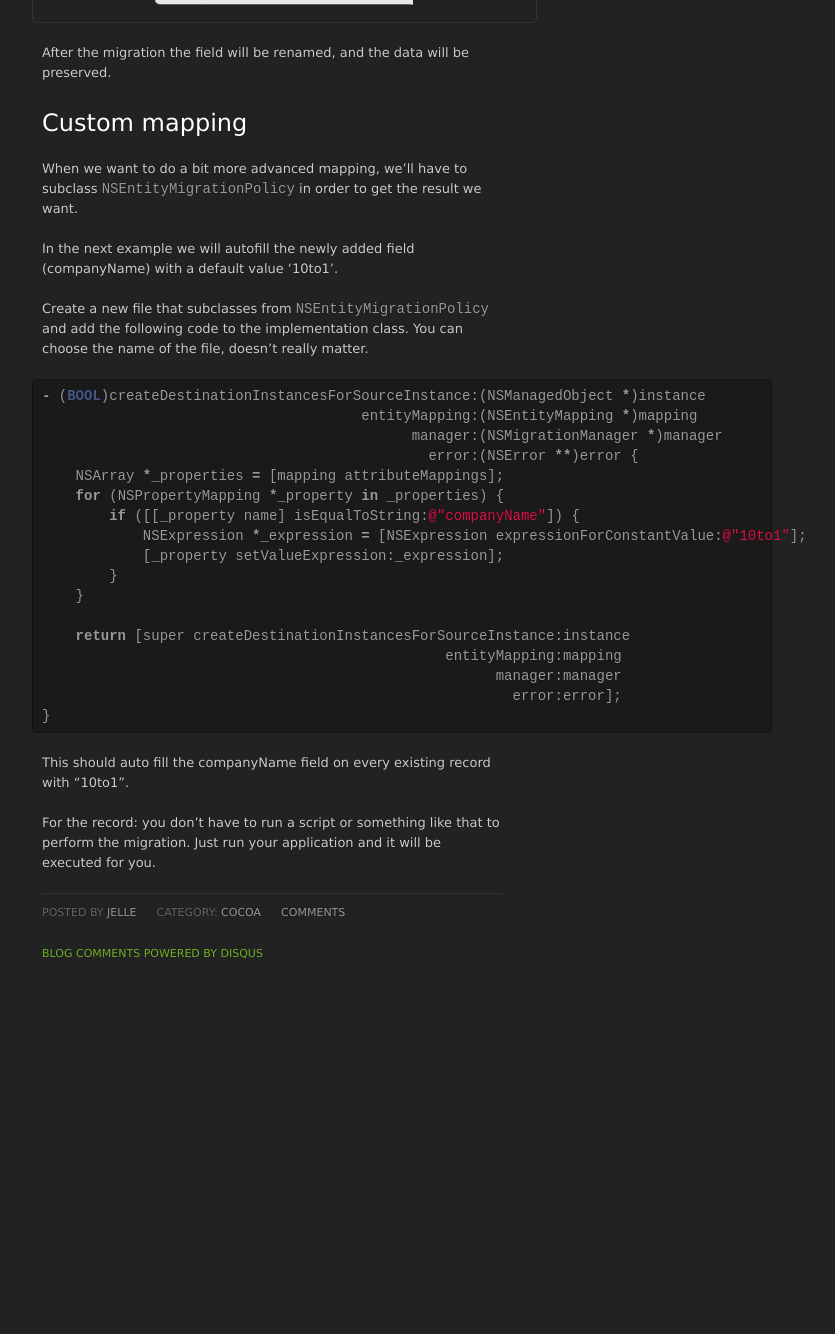
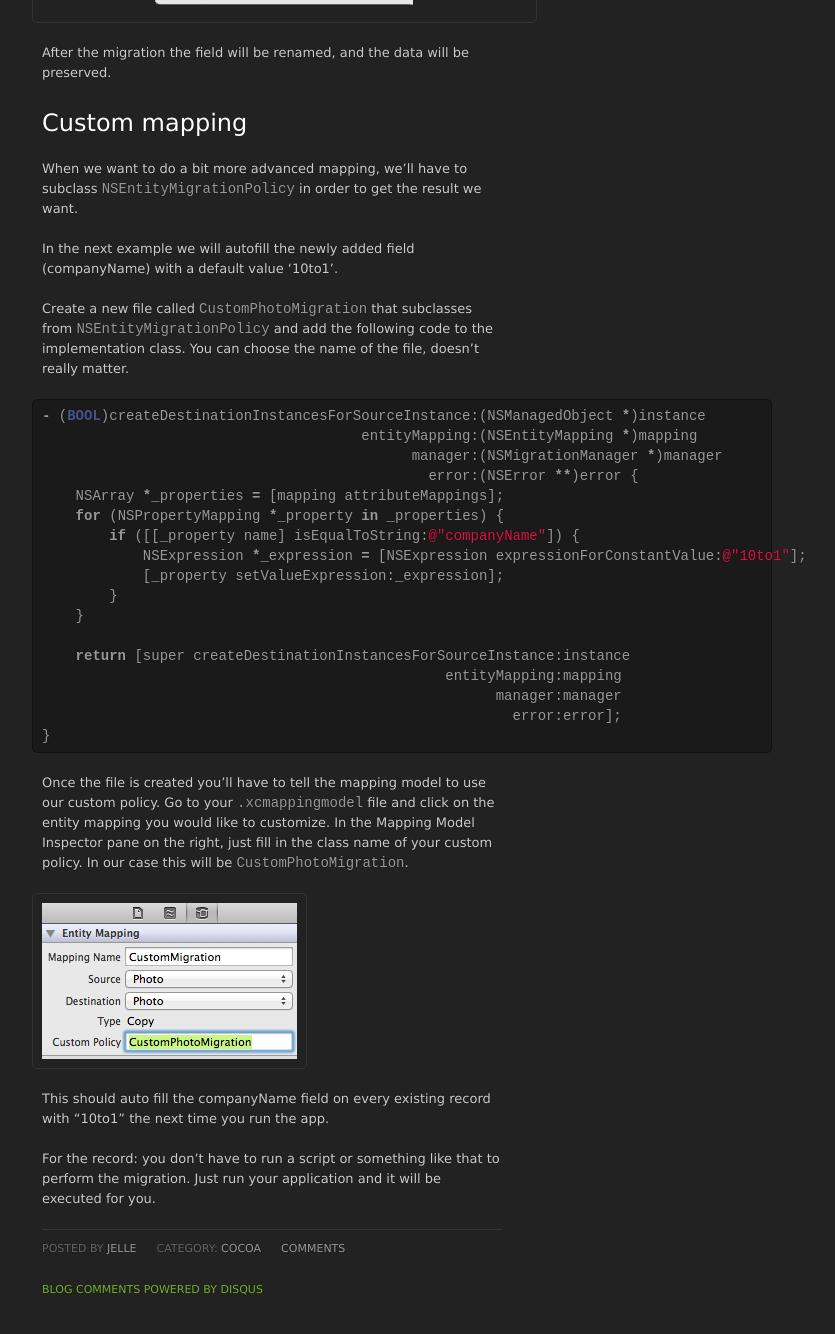
Before and after one commit to 10to1/10to1.github.com, a Jekyll site: the page built from _posts/2011-11-28-core-data-versioning.md, in a window 1280 px wide and 1400 px high, scrolled down 2339 px. Shown: the top 1334 px of the window, without its empty margins (208-1043 px from the left). Built offline with Jekyll 4.4.1, drawn with Linux system fonts in a browser that asks for light colours; comment, search, counter and statistics services are not loaded; before the commit the page ends 3403 px from its top, so only the background shows below that.

Commit message:
Forgot something in Core Data Versioning blog post

```diff
--- a/_posts/2011-11-28-core-data-versioning.md
+++ b/_posts/2011-11-28-core-data-versioning.md
@@ -44,7 +44,7 @@ When we want to do a bit more advanced mapping, we'll have to subclass `NSEntity
 
 In the next example we will autofill the newly added field (companyName) with a default value '10to1'.
 
-Create a new file that subclasses from `NSEntityMigrationPolicy` and add the following code to the implementation class. You can choose the name of the file, doesn't really matter.
+Create a new file called `CustomPhotoMigration` that subclasses from `NSEntityMigrationPolicy` and add the following code to the implementation class. You can choose the name of the file, doesn't really matter.
 
 <div class="highlight" style="width: 720px"><pre><code class="objc"><span class="o">-</span> <span class="p">(</span><span class="kt">BOOL</span><span class="p">)</span><span class="nl">createDestinationInstancesForSourceInstance:</span><span class="p">(</span><span class="n">NSManagedObject</span> <span class="o">*</span><span class="p">)</span><span class="n">instance</span>
                                       <span class="nl">entityMapping:</span><span class="p">(</span><span class="n">NSEntityMapping</span> <span class="o">*</span><span class="p">)</span><span class="n">mapping</span>
@@ -66,6 +66,10 @@ Create a new file that subclasses from `NSEntityMigrationPolicy` and add the fol
 </code></pre>
 </div>
 
-This should auto fill the companyName field on every existing record with "10to1".
+Once the file is created you'll have to tell the mapping model to use our custom policy. Go to your `.xcmappingmodel` file and click on the entity mapping you would like to customize. In the Mapping Model Inspector pane on the right, just fill in the class name of your custom policy. In our case this will be `CustomPhotoMigration`.
+
+![The custom mapping policy](http://blog.10to1.be/img/core-data-versioning-custom-policy.png)
+
+This should auto fill the companyName field on every existing record with "10to1" the next time you run the app.
 
 For the record: you don't have to run a script or something like that to perform the migration. Just run your application and it will be executed for you.
```
Also changed, not shown: img/core-data-versioning-custom-policy.png (added).
